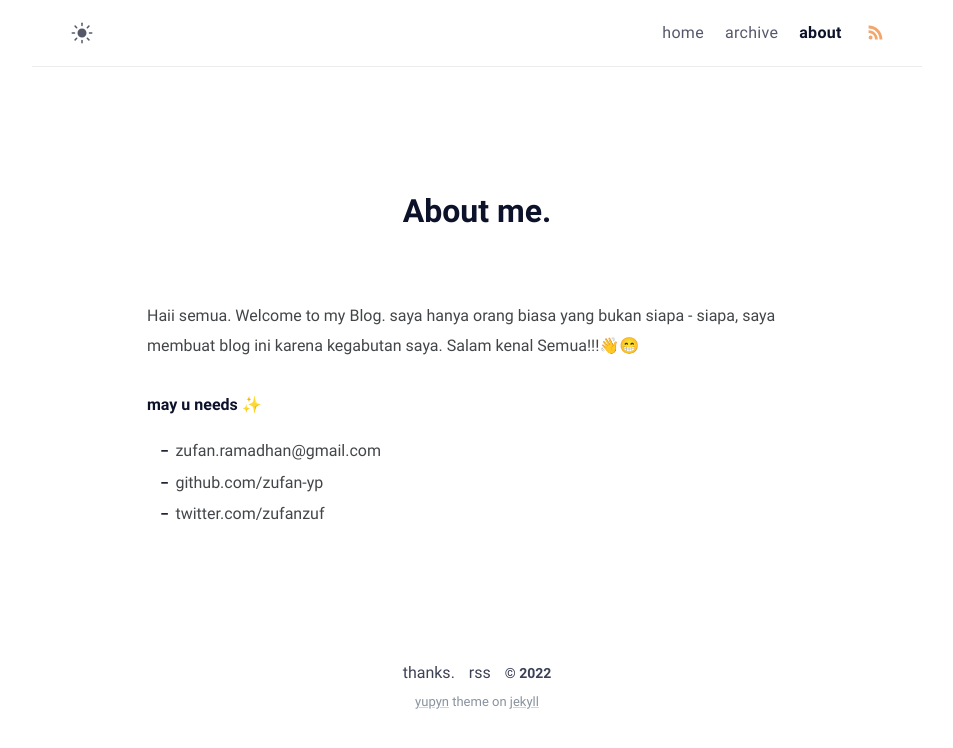
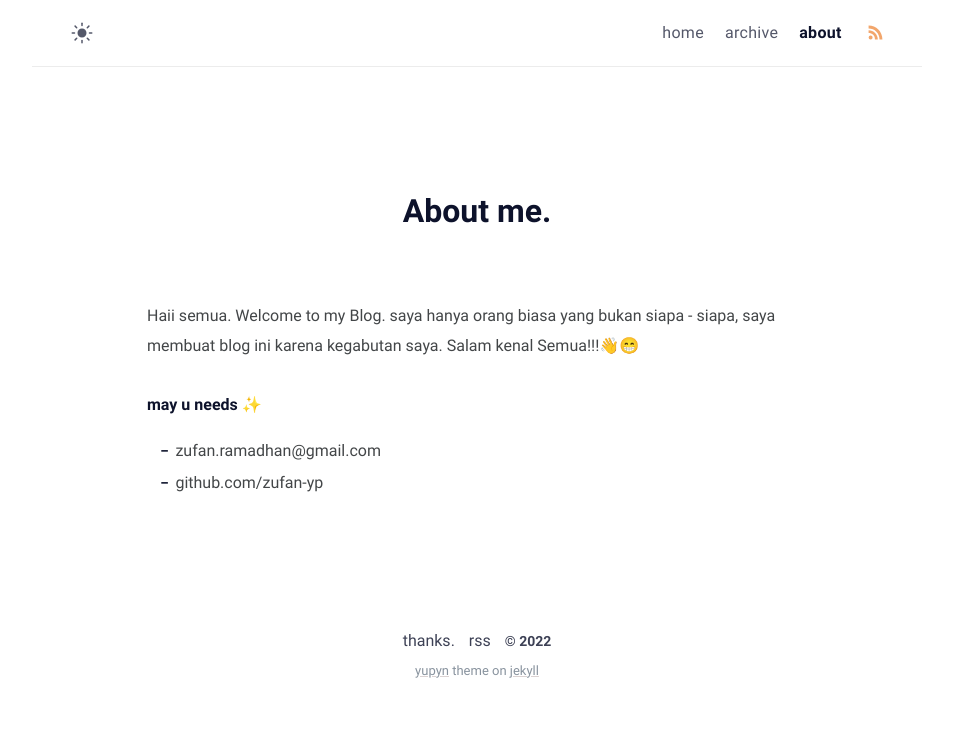
Before and after one commit to zufan-students/blog, a Jekyll site: the page built from about.md, in a window 1280 px wide. Shown: the top 748 px of the page, without its empty margins (163-1116 px from the left). Built offline with Jekyll 4.4.1, drawn with Linux system fonts in a browser that asks for light colours; some of the changed lines change nothing that is shown.

Commit message:
Update about.md

```diff
--- a/about.md
+++ b/about.md
@@ -3,7 +3,7 @@ title: About me
 permalink: /about/
 layout: page
 excerpt: Haii semua. ini tentang Tulisan saya. Selamat menikmati!.
-comments: false
+comments: true
 ---
 
 Haii semua. Welcome to my Blog. saya hanya orang biasa yang bukan siapa - siapa, saya membuat blog ini karena kegabutan saya. Salam kenal Semua!!!👋😁
@@ -12,4 +12,3 @@ Haii semua. Welcome to my Blog. saya hanya orang biasa yang bukan siapa - siapa,
 
 - {{ site.author.email }}
 - github.com/{{ site.author.github }}
-- twitter.com/{{ site.author.twitter }}
```
